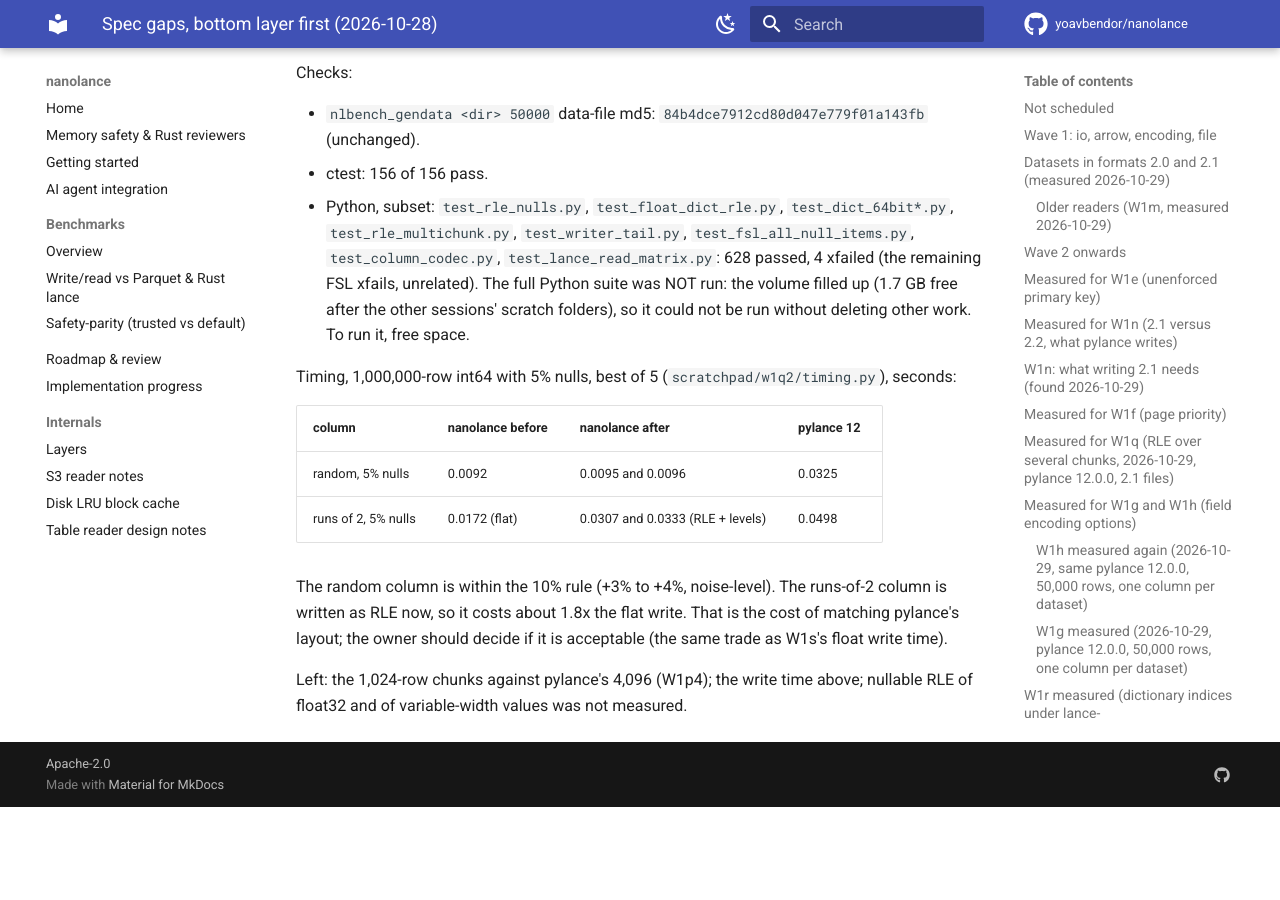
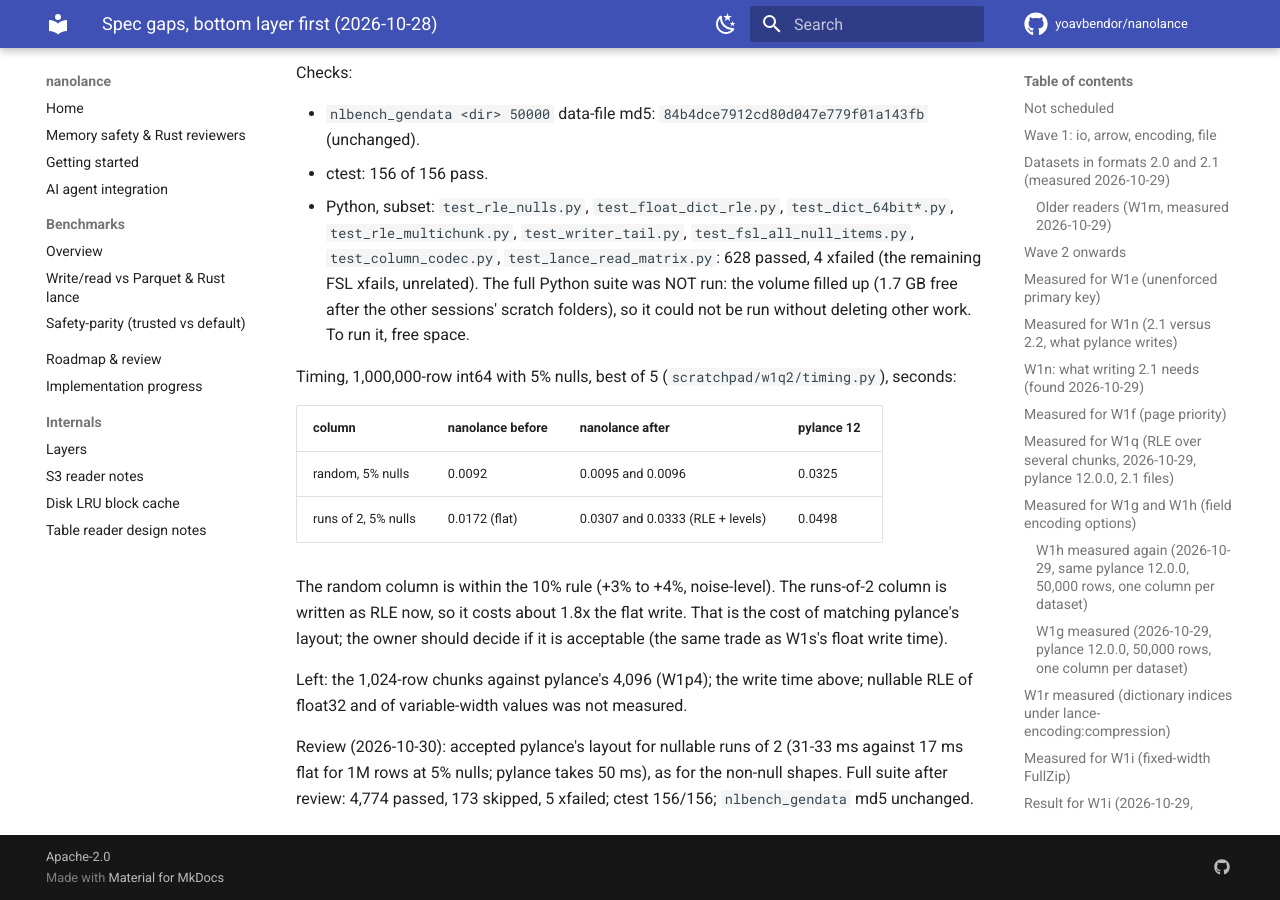
Before and after one commit to yoavbendor/nanolance, an MkDocs documentation site: the page built from docs/tasks/SPEC_GAPS.md, in a window 1280 px wide and 900 px high, scrolled down 46202 px. Built offline with MkDocs 1.6.1 and Material for MkDocs 9.7.7, drawn with Linux system fonts in a browser that asks for light colours; comment, search, counter and statistics services are not loaded; before the commit the page ends 47009 px from its top, so only the background shows below that.

Commit message:
docs: W1q2 reviewed (layout kept, suite green)
Co-Authored-By: Claude Opus 5.5 <noreply@anthropic.com>
Claude-Session: https://claude.ai/code/session_014PGy9PK68gHvyR8T1r5ueY

```diff
--- a/docs/tasks/SPEC_GAPS.md
+++ b/docs/tasks/SPEC_GAPS.md
@@ -1102,3 +1102,7 @@ acceptable (the same trade as W1s's float write time).
 
 Left: the 1,024-row chunks against pylance's 4,096 (W1p4); the write time above; nullable RLE of float32 and of
 variable-width values was not measured.
+
+Review (2026-10-30): accepted pylance's layout for nullable runs of 2 (31-33 ms against 17 ms flat for 1M rows at
+5% nulls; pylance takes 50 ms), as for the non-null shapes. Full suite after review: 4,774 passed, 173 skipped, 5
+xfailed; ctest 156/156; `nlbench_gendata` md5 unchanged.
```
